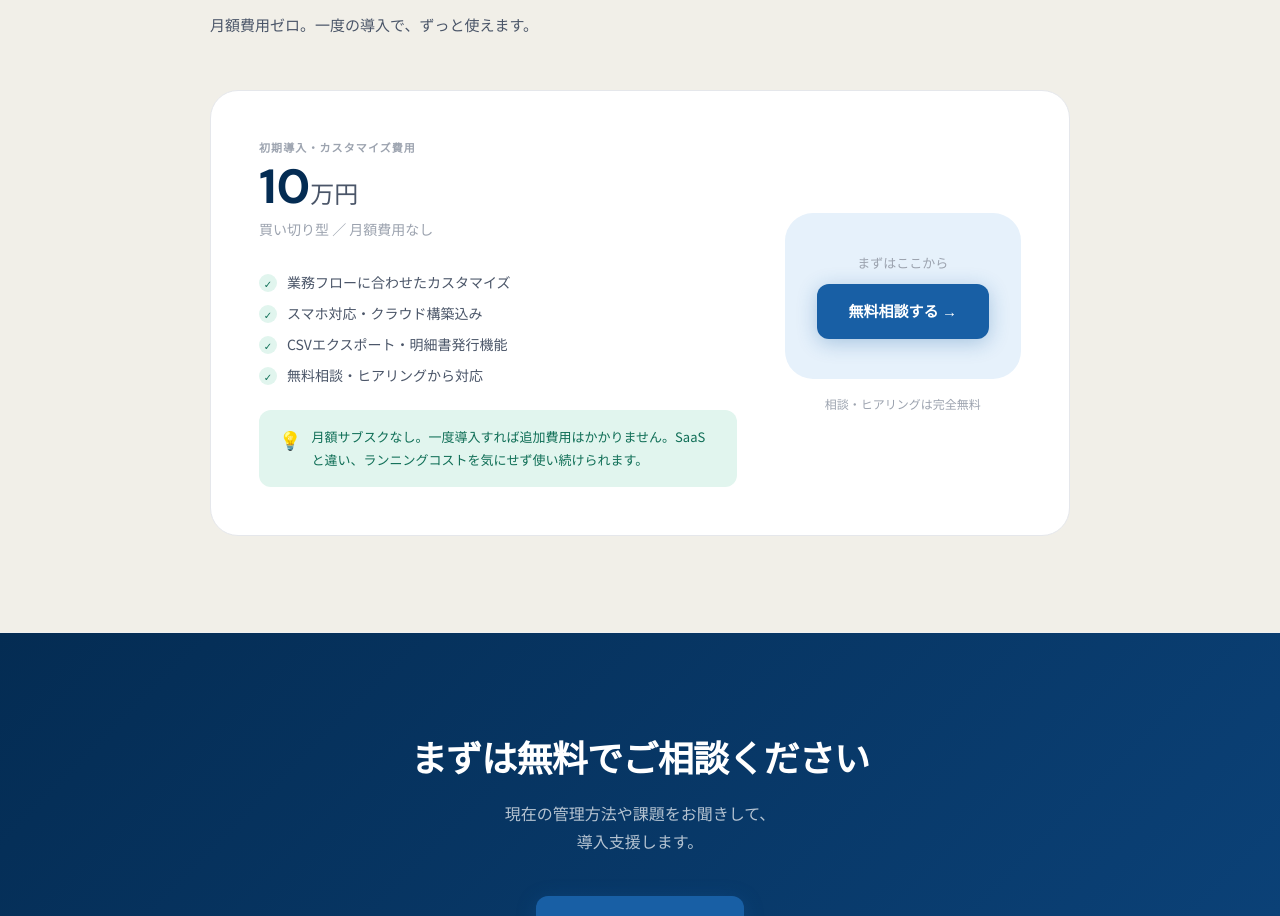
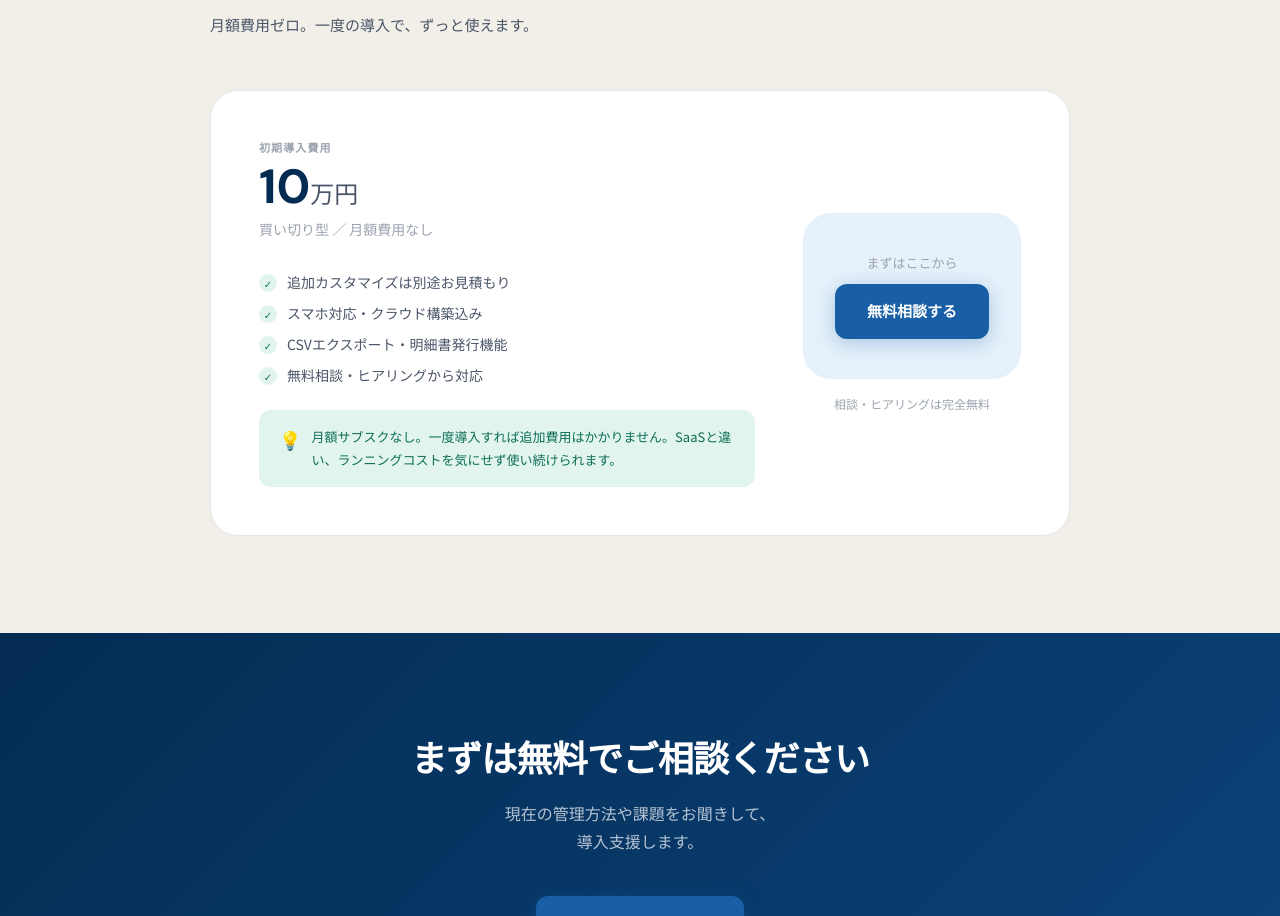
Before and after one commit to ryu07240724/naishoku-system, a Next.js app: page /lp in a window 1280 px wide. Shown: the part 4860-5776 px from the top of the page. Built offline with nearby package versions, Linux system fonts and the light colour scheme.

Commit message:
fix: LP カスタマイズは別途費用の旨を追加

```diff
--- a/app/lp/page.tsx
+++ b/app/lp/page.tsx
@@ -419,11 +419,11 @@ export default function LpPage() {
           <p className="section-sub">月額費用ゼロ。一度の導入で、ずっと使えます。</p>
           <div className="price-card">
             <div>
-              <div className="price-label">初期導入・カスタマイズ費用</div>
+              <div className="price-label">初期導入費用</div>
               <div className="price-amount">10<span style={{fontSize:'24px',fontWeight:500,color:'#4a5568'}}>万円</span></div>
               <div className="price-sub">買い切り型 ／ 月額費用なし</div>
               <ul className="price-features">
-                <li><span className="check">✓</span>業務フローに合わせたカスタマイズ</li>
+                <li><span className="check">✓</span>追加カスタマイズは別途お見積もり</li>
                 <li><span className="check">✓</span>スマホ対応・クラウド構築込み</li>
                 <li><span className="check">✓</span>CSVエクスポート・明細書発行機能</li>
                 <li><span className="check">✓</span>無料相談・ヒアリングから対応</li>
@@ -436,7 +436,7 @@ export default function LpPage() {
             <div style={{textAlign:'center'}}>
               <div style={{background:'#E6F1FB',borderRadius:'28px',padding:'40px 32px',marginBottom:'16px'}}>
                 <div style={{fontSize:'13px',color:'#9ca3af',marginBottom:'12px'}}>まずはここから</div>
-                <a href="#contact" className="btn-primary" style={{display:'inline-flex',fontSize:'15px'}}>無料相談する →</a>
+                <a href="#contact" className="btn-primary" style={{display:'inline-flex',fontSize:'15px'}}>無料相談する</a>
               </div>
               <p style={{fontSize:'12px',color:'#9ca3af'}}>相談・ヒアリングは完全無料</p>
             </div>
```
